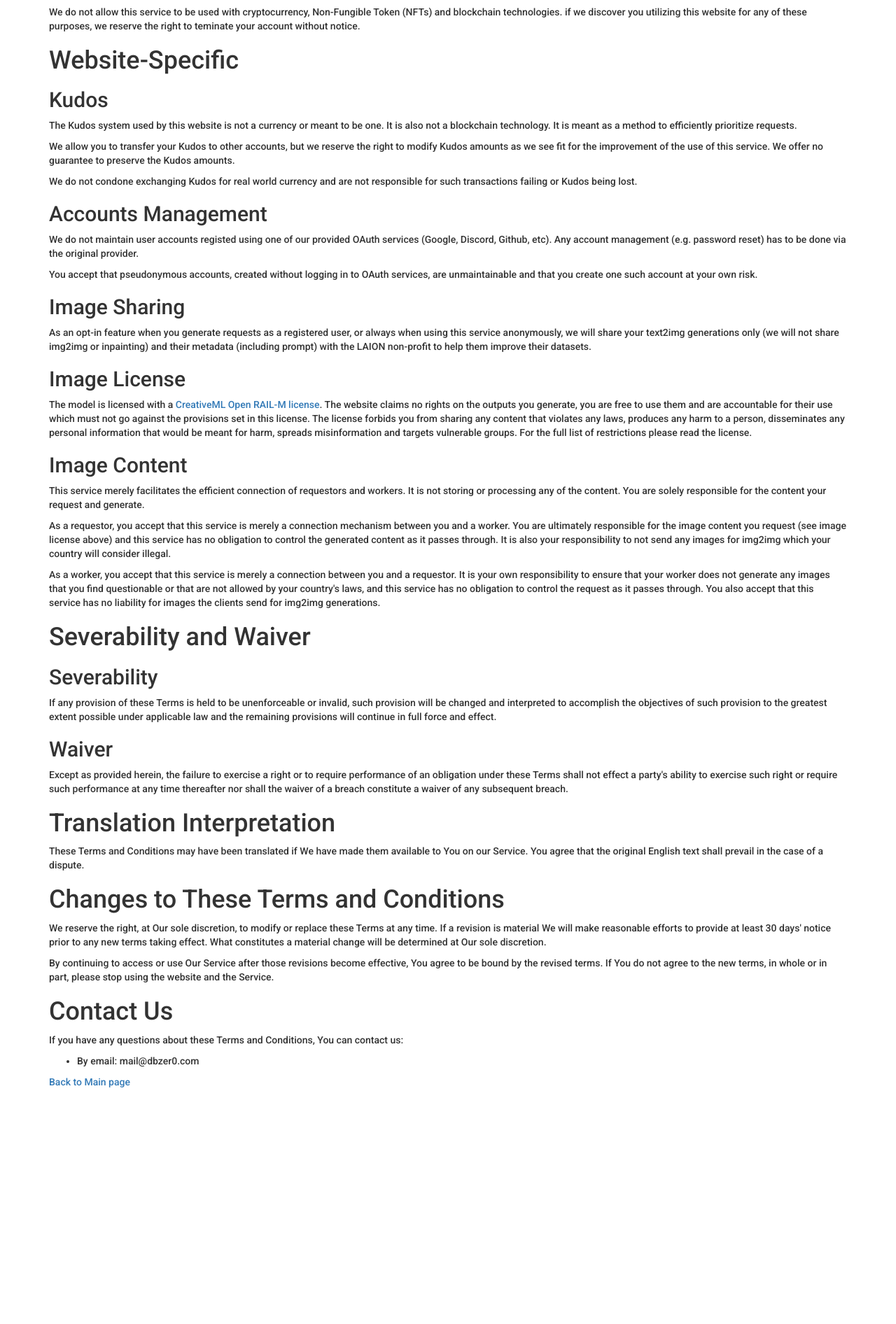
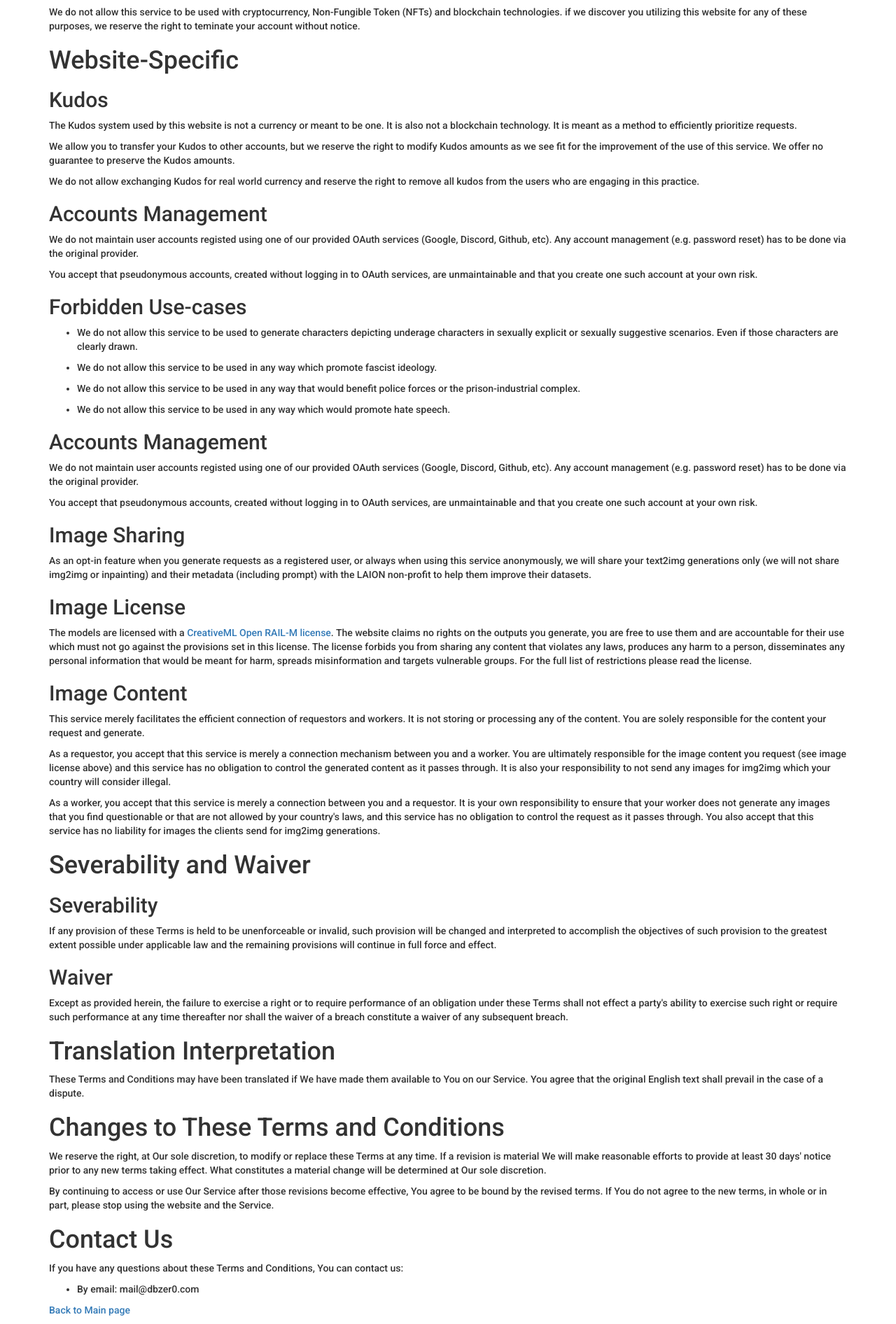
Before and after one commit to Haidra-Org/AI-Horde, a Python web app: template horde/templates/terms_of_service.html in a window 1280 px wide. Shown: the part 2418-4310 px from the top of the page at 70% size. Before the commit the page ends 3972 px from the top, so only its background shows below. Run offline with Jinja, Linux system fonts and the light colour scheme; the template is opened without the code that fills it, so the values that code supplies are empty; some libraries are stand-ins or nearby versions.

Commit message:
doc: terms update

```diff
--- a/horde/templates/terms_of_service.html
+++ b/horde/templates/terms_of_service.html
@@ -77,14 +77,32 @@
 <h2>Kudos</h2>
 <p>The Kudos system used by this website is not a currency or meant to be one. It is also not a blockchain technology. It is meant as a method to efficiently prioritize requests.</p>
 <p>We allow you to transfer your Kudos to other accounts, but we reserve the right to modify Kudos amounts as we see fit for the improvement of the use of this service. We offer no guarantee to preserve the Kudos amounts.</p>
-<p>We do not condone exchanging Kudos for real world currency and are not responsible for such transactions failing or Kudos being lost.</p>
+<p>We do not allow exchanging Kudos for real world currency and reserve the right to remove all kudos from the users who are engaging in this practice.</p>
+<h2>Accounts Management</h2>
+<p>We do not maintain user accounts registed using one of our provided OAuth services (Google, Discord, Github, etc). Any account management (e.g. password reset) has to be done via the original provider.</p>
+<p>You accept that pseudonymous accounts, created without logging in to OAuth services, are unmaintainable and that you create one such account at your own risk.</p>
+<h2>Forbidden Use-cases</h2>
+<ul>
+    <li>
+    <p>We do not allow this service to be used to generate characters depicting underage characters in sexually explicit or sexually suggestive scenarios. Even if those characters are clearly drawn.</p>
+    </li>
+    <li>
+    <p>We do not allow this service to be used in any way which promote fascist ideology.</p>
+    </li>
+    <li>
+    <p>We do not allow this service to be used in any way that would benefit police forces or the prison-industrial complex.</p>
+    </li>
+    <li>
+    <p>We do not allow this service to be used in any way which would promote hate speech.</p>
+    </li>
+</ul>
 <h2>Accounts Management</h2>
 <p>We do not maintain user accounts registed using one of our provided OAuth services (Google, Discord, Github, etc). Any account management (e.g. password reset) has to be done via the original provider.</p>
 <p>You accept that pseudonymous accounts, created without logging in to OAuth services, are unmaintainable and that you create one such account at your own risk.</p>
 <h2>Image Sharing</h2>
 <p>As an opt-in feature when you generate requests as a registered user, or always when using this service anonymously, we will share your text2img generations only (we will not share img2img or inpainting) and their metadata (including prompt) with the LAION non-profit to help them improve their datasets.</p>
 <h2>Image License</h2>
-<p>The model is licensed with a <a href="https://huggingface.co/spaces/CompVis/stable-diffusion-license">CreativeML Open RAIL-M license</a>. The website claims no rights on the outputs you generate, you are free to use them and are accountable for their use which must not go against the provisions set in this license. The license forbids you from sharing any content that violates any laws, produces any harm to a person, disseminates any personal information that would be meant for harm, spreads misinformation and targets vulnerable groups. For the full list of restrictions please read the license.</p>
+<p>The models are licensed with a <a href="https://huggingface.co/spaces/CompVis/stable-diffusion-license">CreativeML Open RAIL-M license</a>. The website claims no rights on the outputs you generate, you are free to use them and are accountable for their use which must not go against the provisions set in this license. The license forbids you from sharing any content that violates any laws, produces any harm to a person, disseminates any personal information that would be meant for harm, spreads misinformation and targets vulnerable groups. For the full list of restrictions please read the license.</p>
 <h2>Image Content</h2>
 <p>This service merely facilitates the efficient connection of requestors and workers. It is not storing or processing any of the content. You are solely responsible for the content your request and generate.</p>
 <p>As a requestor, you accept that this service is merely a connection mechanism between you and a worker. You are ultimately responsible for the image content you request (see image license above) and this service has no obligation to control the generated content as it passes through. It is also your responsibility to not send any images for img2img which your country will consider illegal.</p>
```
